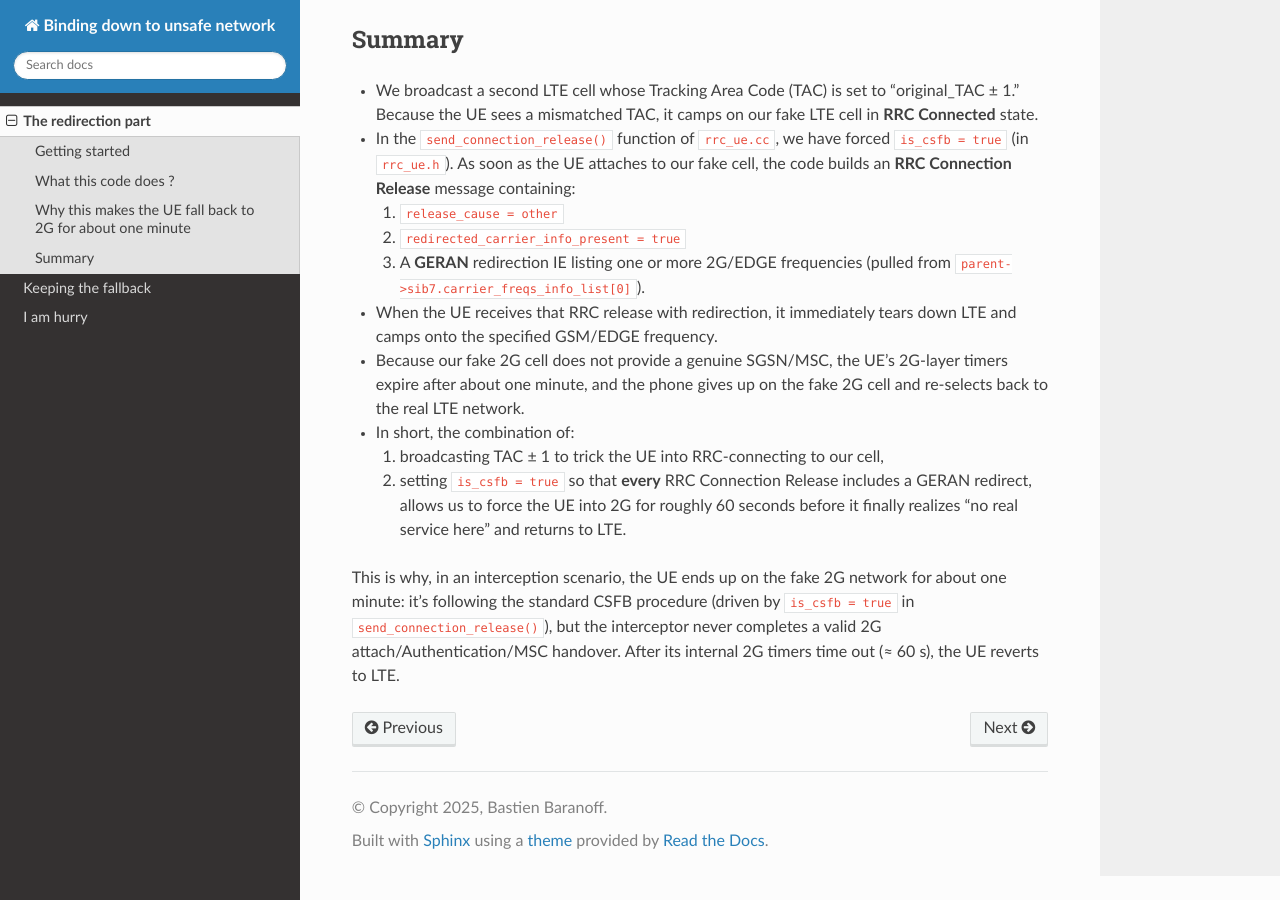
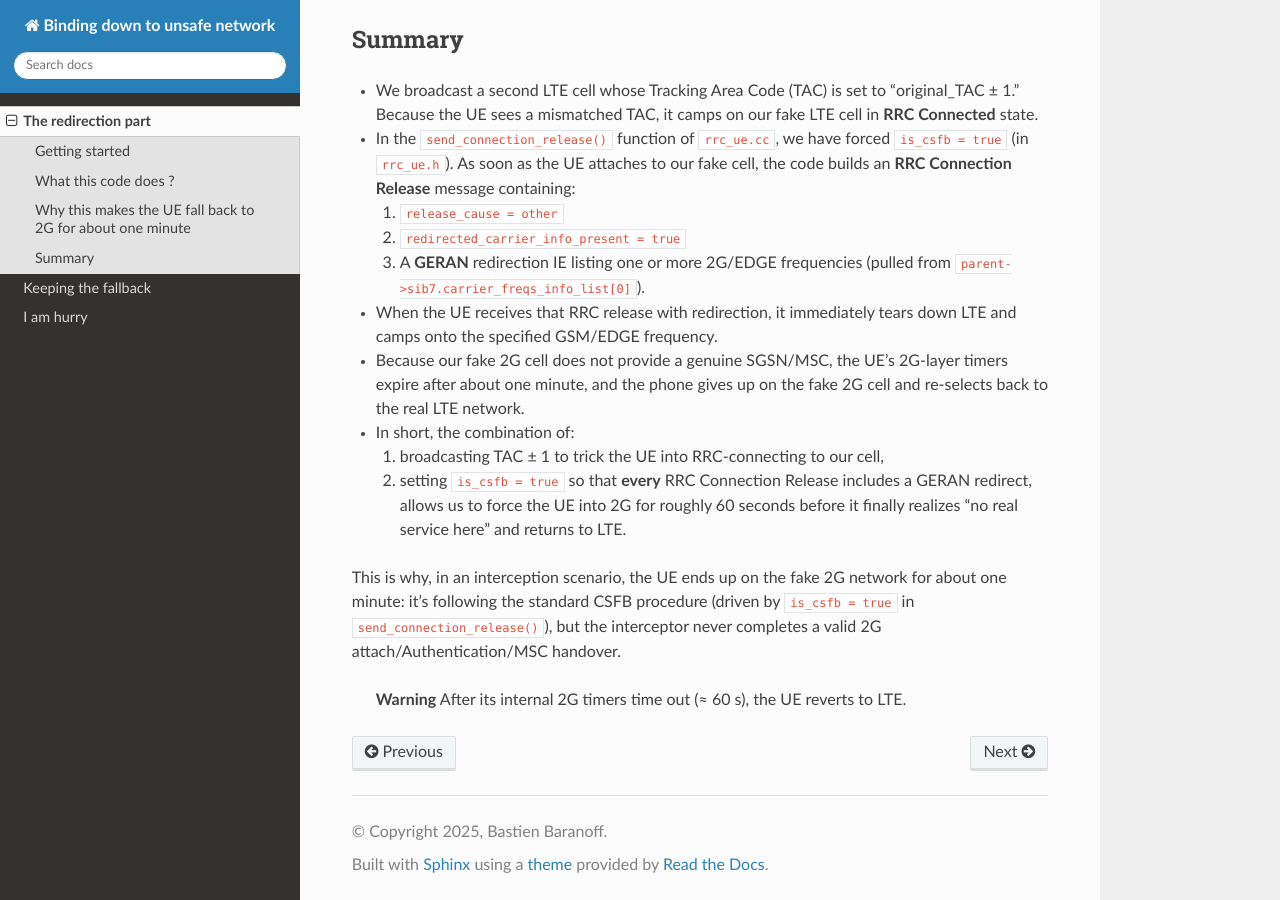
Before and after one commit to bbaranoff/binding-down-to-gsm, a Sphinx documentation site: the page built from docs/THE_REDIRECTION_PART.md, in a window 1280 px wide and 900 px high, scrolled down 2431 px. Built offline with Sphinx 7.4.7 and the Read the Docs theme 3.1.0, drawn with Linux system fonts in a browser that asks for light colours.

Commit message:
Update THE_REDIRECTION_PART.md

```diff
--- a/docs/THE_REDIRECTION_PART.md
+++ b/docs/THE_REDIRECTION_PART.md
@@ -114,4 +114,7 @@ void rrc::ue::send_connection_release()
   2. setting `is_csfb = true` so that **every** RRC Connection Release includes a GERAN redirect,
      allows us to force the UE into 2G for roughly 60 seconds before it finally realizes “no real service here” and returns to LTE.
 
-This is why, in an interception scenario, the UE ends up on the fake 2G network for about one minute: it’s following the standard CSFB procedure (driven by `is_csfb = true` in `send_connection_release()`), but the interceptor never completes a valid 2G attach/Authentication/MSC handover. After its internal 2G timers time out (≈ 60 s), the UE reverts to LTE.
+This is why, in an interception scenario, the UE ends up on the fake 2G network for about one minute: it’s following the standard CSFB procedure (driven by `is_csfb = true` in `send_connection_release()`), but the interceptor never completes a valid 2G attach/Authentication/MSC handover.
+
+> **Warning**
+After its internal 2G timers time out (≈ 60 s), the UE reverts to LTE.
```
